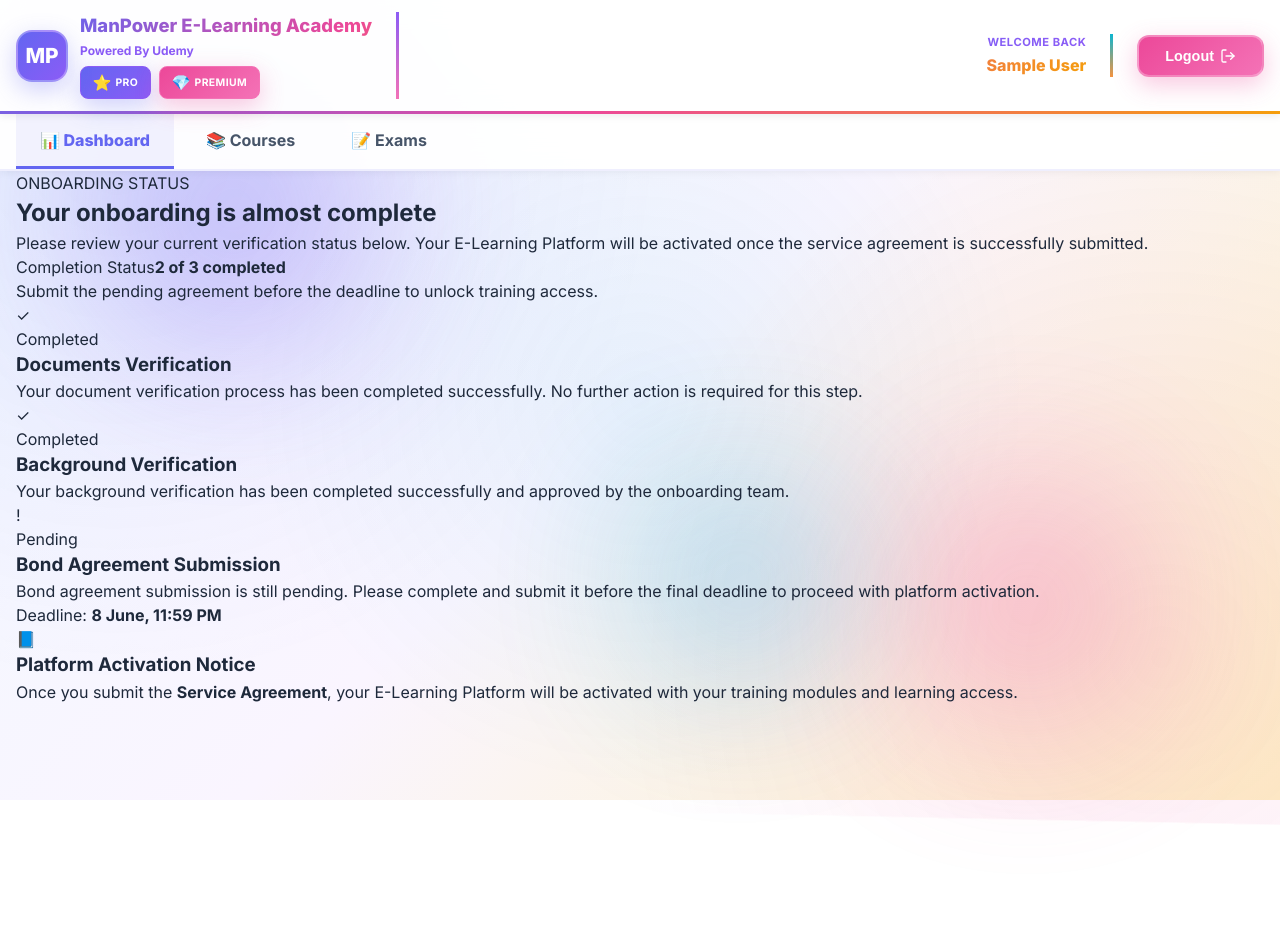
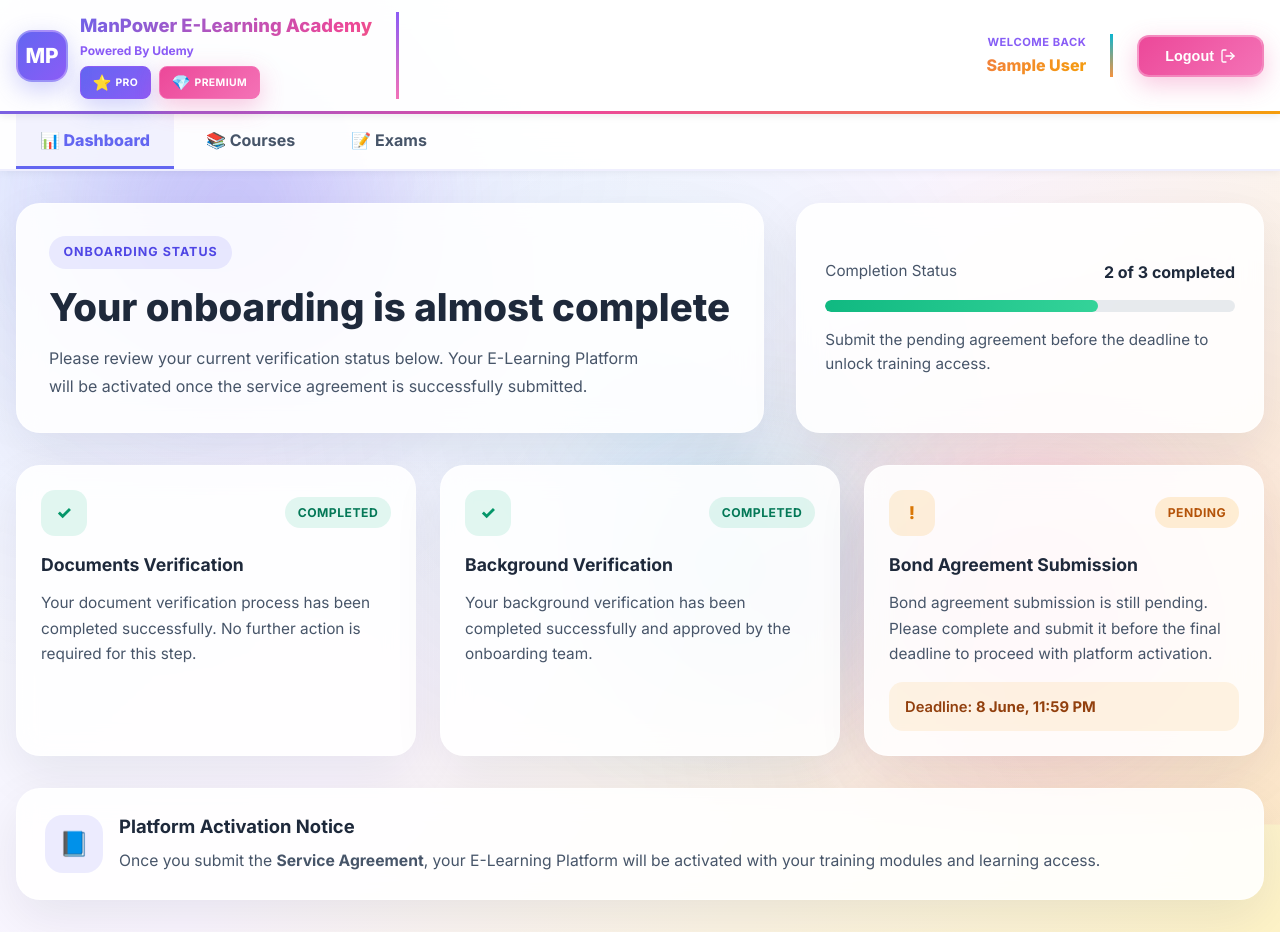
Before and after one commit to srikanth123098/ManPower_Group, a React (Vite) app: page /#/dashboard in a window 1280 px wide. Before the commit the page ends 800 px from the top, so only its background shows below. Built offline with nearby package versions, Linux system fonts and the light colour scheme; no server answers; sample sign-in values are in the browser's storage.

Commit message:
Update index.css

```diff
--- a/src/index.css
+++ b/src/index.css
@@ -1751,3 +1751,284 @@ body::before {
     font-size: 2rem;
   }
 }
+
+
+
+
+
+
+
+
+
+
+
+
+
+
+
+
+
+
+/* ================================
+   DASHBOARD ACTIVATION SECTION
+================================ */
+
+.activation-hero {
+  display: grid;
+  grid-template-columns: 1.6fr 1fr;
+  gap: 2rem;
+  align-items: stretch;
+  margin-top: 2rem;
+  margin-bottom: 2rem;
+}
+
+.activation-hero-content,
+.activation-progress-card,
+.verification-card,
+.activation-message-card {
+  background: rgba(255, 255, 255, 0.88);
+  backdrop-filter: blur(14px);
+  border: 1px solid rgba(255, 255, 255, 0.45);
+  border-radius: 24px;
+  box-shadow: 0 18px 50px rgba(15, 23, 42, 0.08);
+}
+
+.activation-hero-content {
+  padding: 2rem;
+}
+
+.activation-badge {
+  display: inline-flex;
+  align-items: center;
+  padding: 0.45rem 0.9rem;
+  border-radius: 999px;
+  background: rgba(99, 102, 241, 0.12);
+  color: #4f46e5;
+  font-size: 0.78rem;
+  font-weight: 700;
+  letter-spacing: 0.08em;
+  text-transform: uppercase;
+  margin-bottom: 1rem;
+}
+
+.activation-title {
+  font-size: clamp(1.8rem, 3vw, 2.8rem);
+  line-height: 1.15;
+  font-weight: 800;
+  color: var(--text-dark);
+  margin-bottom: 1rem;
+}
+
+.activation-description {
+  font-size: 1rem;
+  line-height: 1.7;
+  color: var(--text-medium);
+  max-width: 60ch;
+}
+
+.activation-progress-card {
+  padding: 1.75rem;
+  display: flex;
+  flex-direction: column;
+  justify-content: center;
+}
+
+.activation-progress-top {
+  display: flex;
+  justify-content: space-between;
+  align-items: center;
+  gap: 1rem;
+  margin-bottom: 1rem;
+  font-size: 0.95rem;
+  color: var(--text-medium);
+}
+
+.activation-progress-top strong {
+  color: var(--text-dark);
+  font-size: 1rem;
+}
+
+.activation-progress-bar {
+  width: 100%;
+  height: 12px;
+  border-radius: 999px;
+  background: rgba(148, 163, 184, 0.22);
+  overflow: hidden;
+  margin-bottom: 1rem;
+}
+
+.activation-progress-fill {
+  width: 66.66%;
+  height: 100%;
+  border-radius: inherit;
+  background: linear-gradient(90deg, #10b981, #34d399);
+}
+
+.activation-progress-note {
+  font-size: 0.95rem;
+  line-height: 1.6;
+  color: var(--text-medium);
+}
+
+.verification-grid {
+  display: grid;
+  grid-template-columns: repeat(3, minmax(0, 1fr));
+  gap: 1.5rem;
+  margin-bottom: 2rem;
+}
+
+.verification-card {
+  padding: 1.5rem;
+  transition: transform 0.25s ease, box-shadow 0.25s ease;
+}
+
+.verification-card:hover {
+  transform: translateY(-4px);
+  box-shadow: 0 22px 60px rgba(15, 23, 42, 0.12);
+}
+
+.verification-card-top {
+  display: flex;
+  justify-content: space-between;
+  align-items: center;
+  margin-bottom: 1rem;
+}
+
+.verification-icon {
+  width: 46px;
+  height: 46px;
+  border-radius: 14px;
+  display: flex;
+  align-items: center;
+  justify-content: center;
+  font-size: 1.1rem;
+  font-weight: 800;
+}
+
+.verification-card-success .verification-icon {
+  background: rgba(16, 185, 129, 0.12);
+  color: #059669;
+}
+
+.verification-card-pending .verification-icon {
+  background: rgba(245, 158, 11, 0.14);
+  color: #d97706;
+}
+
+.verification-status {
+  display: inline-flex;
+  align-items: center;
+  padding: 0.4rem 0.8rem;
+  border-radius: 999px;
+  font-size: 0.76rem;
+  font-weight: 700;
+  letter-spacing: 0.04em;
+  text-transform: uppercase;
+}
+
+.verification-status-success {
+  background: rgba(16, 185, 129, 0.12);
+  color: #047857;
+}
+
+.verification-status-pending {
+  background: rgba(245, 158, 11, 0.16);
+  color: #b45309;
+}
+
+.verification-card h3 {
+  font-size: 1.1rem;
+  color: var(--text-dark);
+  margin-bottom: 0.75rem;
+}
+
+.verification-card p {
+  font-size: 0.96rem;
+  line-height: 1.65;
+  color: var(--text-medium);
+}
+
+.verification-deadline {
+  margin-top: 1rem;
+  padding: 0.85rem 1rem;
+  border-radius: 14px;
+  background: rgba(245, 158, 11, 0.1);
+  color: #92400e;
+  font-size: 0.92rem;
+  font-weight: 600;
+}
+
+.activation-message-section {
+  margin-bottom: 2rem;
+}
+
+.activation-message-card {
+  padding: 1.5rem 1.75rem;
+  display: flex;
+  align-items: center;
+  gap: 1rem;
+}
+
+.activation-message-icon {
+  width: 58px;
+  height: 58px;
+  flex-shrink: 0;
+  border-radius: 18px;
+  display: flex;
+  align-items: center;
+  justify-content: center;
+  background: rgba(99, 102, 241, 0.12);
+  font-size: 1.5rem;
+}
+
+.activation-message-content h3 {
+  font-size: 1.15rem;
+  color: var(--text-dark);
+  margin-bottom: 0.45rem;
+}
+
+.activation-message-content p {
+  font-size: 0.98rem;
+  line-height: 1.7;
+  color: var(--text-medium);
+}
+
+@media (max-width: 992px) {
+  .activation-hero {
+    grid-template-columns: 1fr;
+  }
+
+  .verification-grid {
+    grid-template-columns: 1fr;
+  }
+}
+
+@media (max-width: 640px) {
+  .activation-hero-content,
+  .activation-progress-card,
+  .verification-card,
+  .activation-message-card {
+    border-radius: 20px;
+  }
+
+  .activation-hero-content,
+  .activation-progress-card,
+  .verification-card,
+  .activation-message-card {
+    padding: 1.25rem;
+  }
+
+  .activation-title {
+    font-size: 1.6rem;
+  }
+
+  .activation-message-card {
+    flex-direction: column;
+    align-items: flex-start;
+  }
+
+  .activation-progress-top {
+    flex-direction: column;
+    align-items: flex-start;
+  }
+}
```
